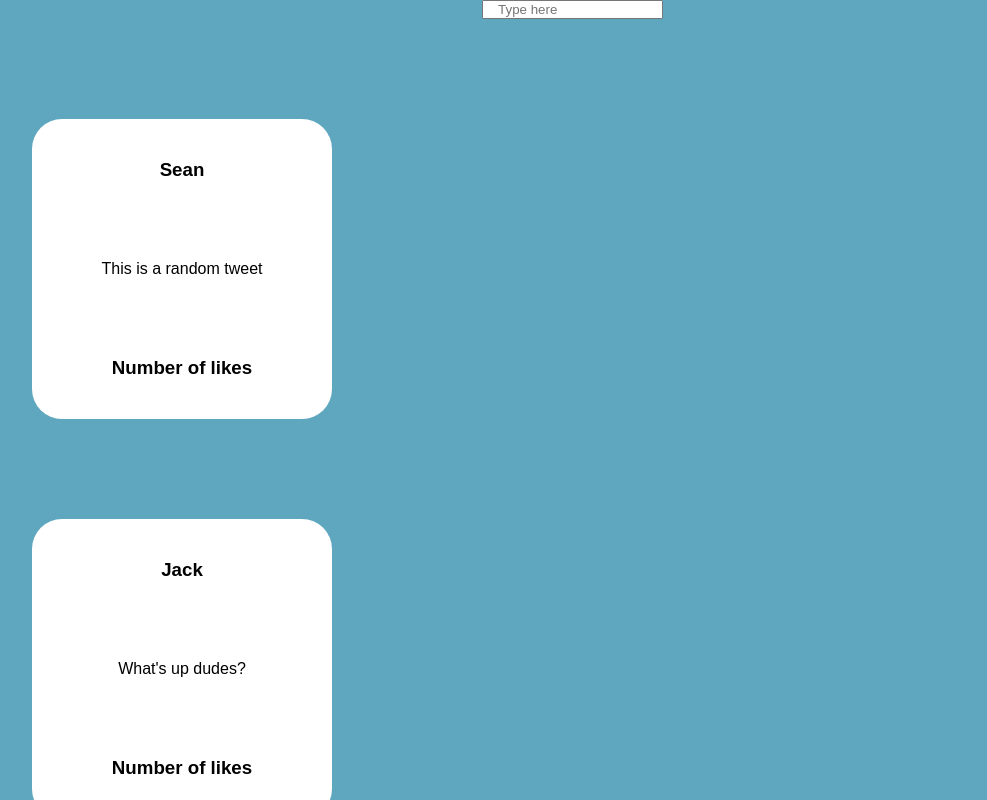
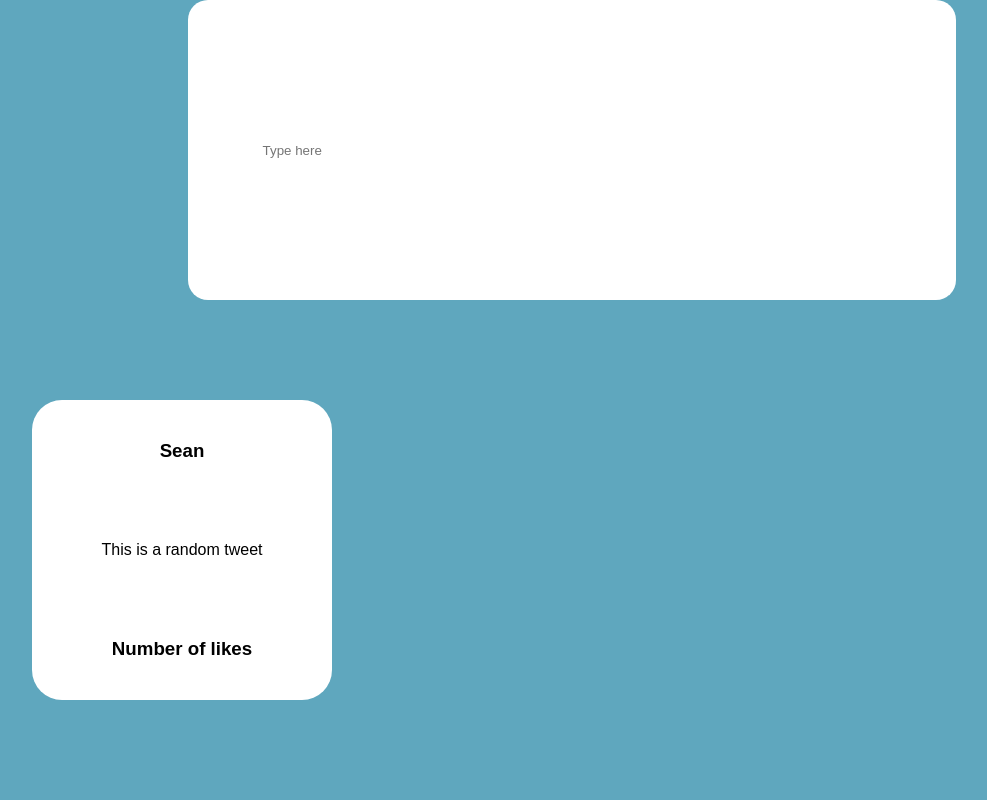
Before and after one commit to dragon-3/connect-app, a React (Create React App) app: page / in a window 1280 px wide. Both pictures are taken after a click on the element 640 px from the left and 80 px from the top of the page. Shown: the top 800 px of the page, without its empty margins (68-1055 px from the left). Built offline with nearby package versions, Linux system fonts and the light colour scheme.

Commit message:
Added styling for NewPost

```diff
--- a/src/App.css
+++ b/src/App.css
@@ -26,3 +26,13 @@
   height: 40px;
   border: none;
 }
+
+.post input{
+  padding: 60px;
+  background: white;
+  width: 60%;
+  margin: 0 auto;
+  height: 300px;
+  border: none;
+  border-radius: 20px;
+}
```
